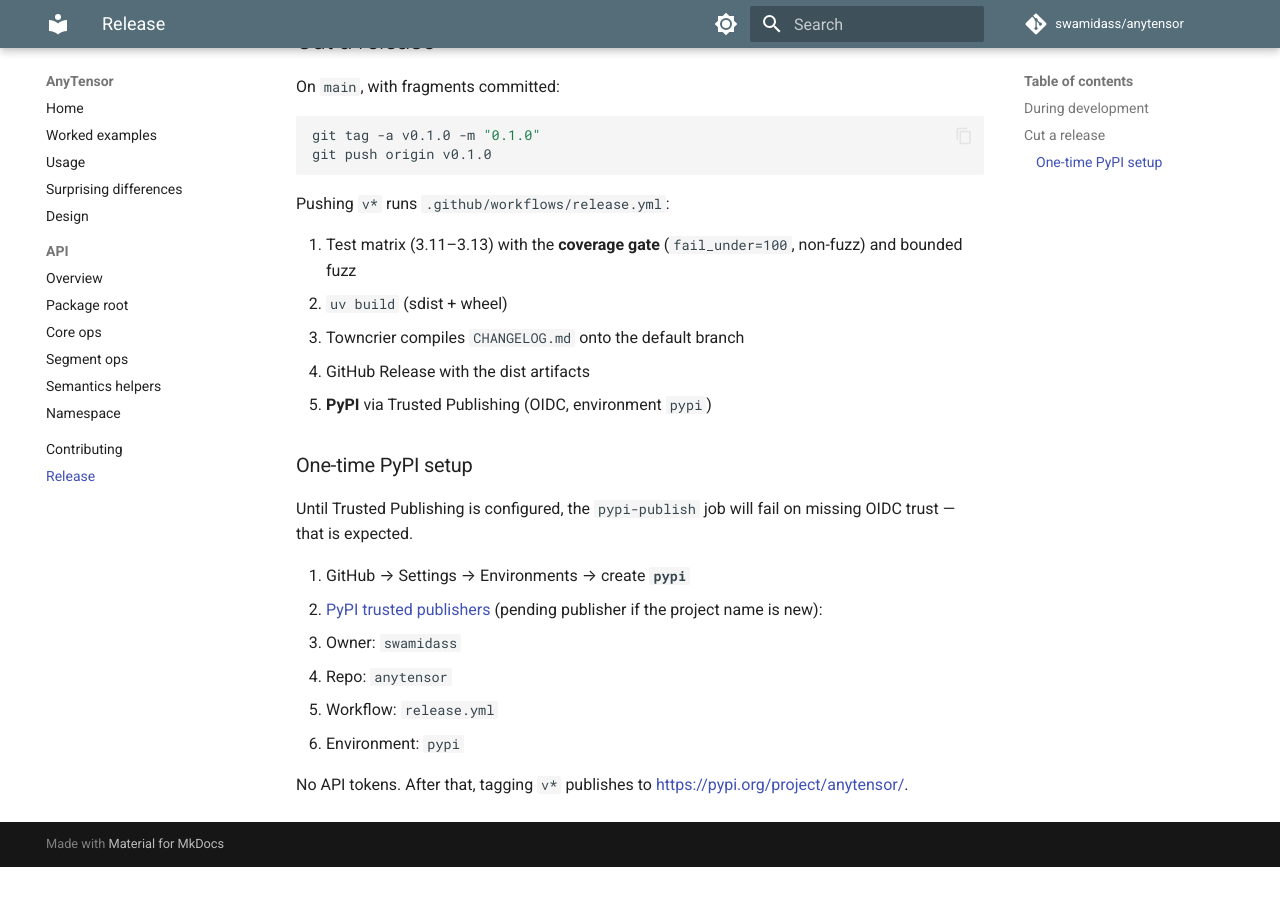
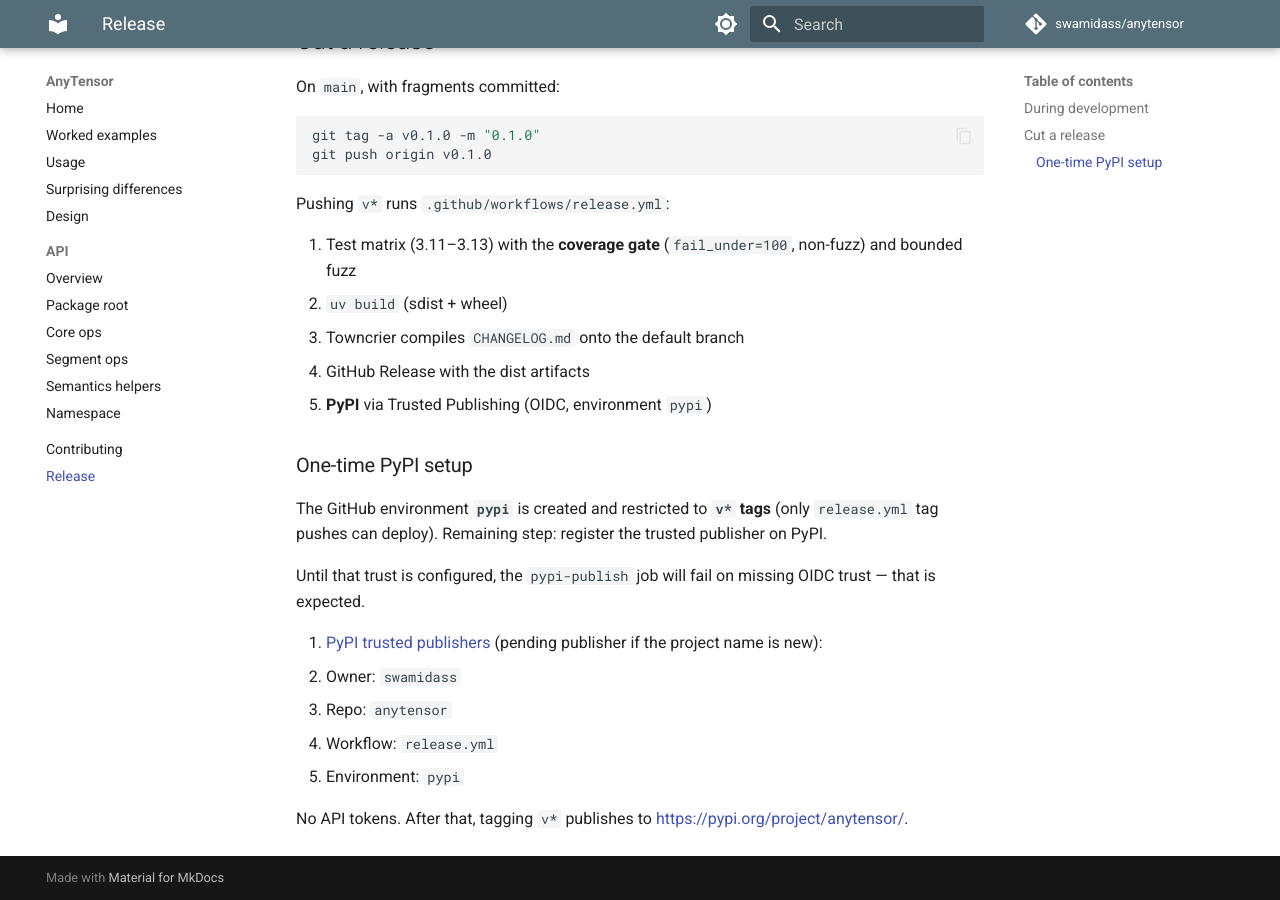
Before and after one commit to swamidass/anytensor, an MkDocs documentation site: the page built from docs/release.md, in a window 1280 px wide and 900 px high, scrolled down 857 px. Built offline with MkDocs 1.6.1 and Material for MkDocs 9.7.7, drawn with Linux system fonts in a browser that asks for light colours; comment, search, counter and statistics services are not loaded; before the commit the page ends 1724 px from its top, so only the background shows below that.

Commit message:
Note that the GitHub pypi environment already exists with v* tag policy.
Co-authored-by: Cursor <cursoragent@cursor.com>

```diff
--- a/docs/release.md
+++ b/docs/release.md
@@ -51,11 +51,14 @@ Pushing `v*` runs `.github/workflows/release.yml`:
 
 ### One-time PyPI setup
 
-Until Trusted Publishing is configured, the `pypi-publish` job will fail on
-missing OIDC trust — that is expected.
+The GitHub environment **`pypi`** is created and restricted to **`v*` tags**
+(only `release.yml` tag pushes can deploy). Remaining step: register the
+trusted publisher on PyPI.
 
-1. GitHub → Settings → Environments → create **`pypi`**
-2. [PyPI trusted publishers](https://docs.pypi.org/trusted-publishers/)
+Until that trust is configured, the `pypi-publish` job will fail on missing
+OIDC trust — that is expected.
+
+1. [PyPI trusted publishers](https://docs.pypi.org/trusted-publishers/)
    (pending publisher if the project name is new):
    - Owner: `swamidass`
    - Repo: `anytensor`
```
Also changed, not shown: 1 other file.
